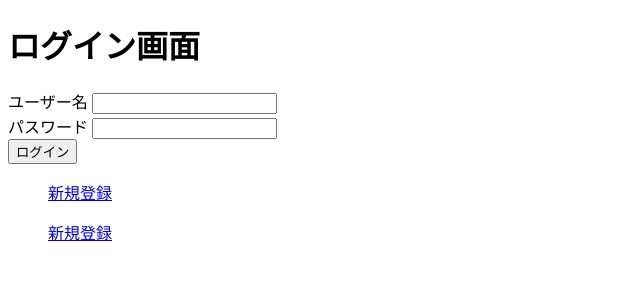
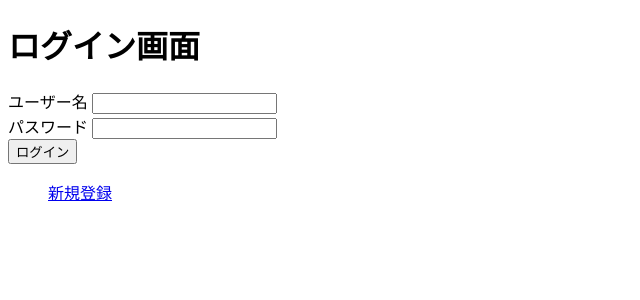
Before and after one commit to 2022AIT-OOP2-G09/2022_oop2_last, a Flask app: page / in a window 1280 px wide. Shown: the top 300 px of the page, without its empty margins (0-640 px from the left). Run offline with Flask 2, Linux system fonts and the light colour scheme.

```diff
--- a/templates/login.html
+++ b/templates/login.html
@@ -20,9 +20,6 @@
         <div>
             <input type="submit" value="ログイン">
         </div>
-        <ol>
-            <a href="/signUp_form">新規登録</a>
-        </ol>
     </form>
     <ol>
         <a href="/signUp_form">新規登録</a>
```
